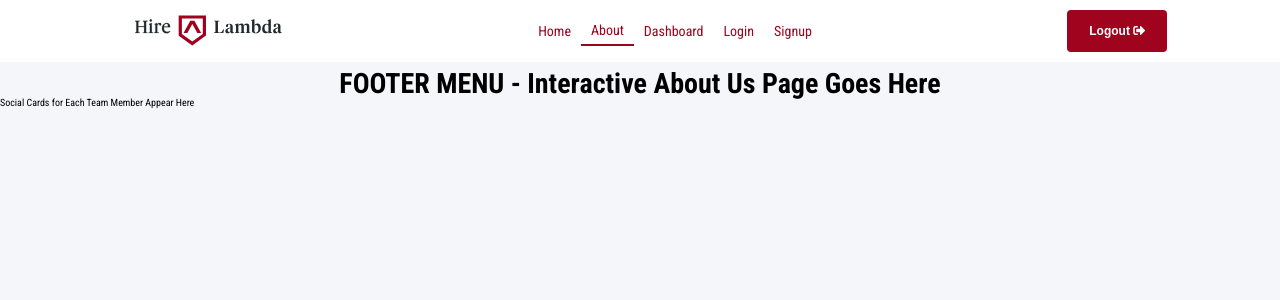
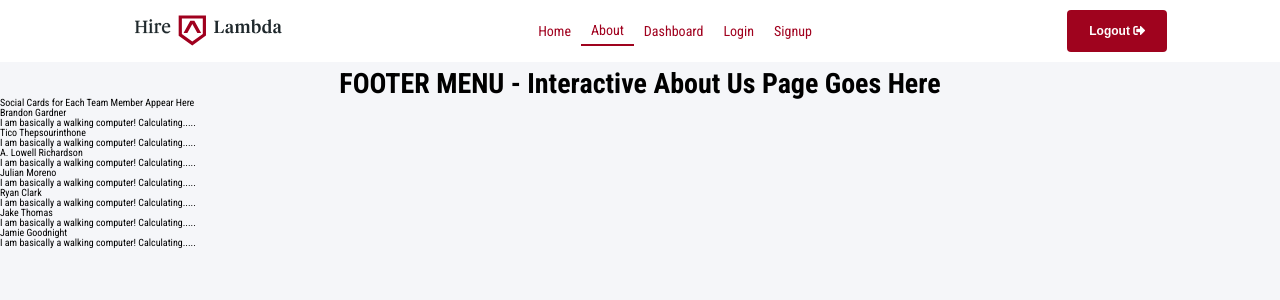
Before and after one commit to hire-lambda-grads/front-end, a React (Create React App) app: page /about in a window 1280 px wide. Shown: the top 300 px of the page. Built offline with nearby package versions, Linux system fonts and the light colour scheme.

Commit message:
Created a card component and passing props

```diff
--- a/src/components/about/About.js
+++ b/src/components/about/About.js
@@ -1,12 +1,61 @@
 import React from 'react';
+
+import Card from './Card';
+
 
 const About = () => {
 	return (
 		<div>
 			<h1>FOOTER MENU - Interactive About Us Page Goes Here</h1>
 			<h2>Social Cards for Each Team Member Appear Here</h2>
+			<Card
+			name= 'Brandon Gardner'
+			about= 'I am basically a walking computer! Calculating.....'
+			/>
+			<Card
+			name= 'Tico Thepsourinthone'
+			about= 'I am basically a walking computer! Calculating.....'
+			/>
+			<Card
+			name= 'A. Lowell Richardson'
+			about= 'I am basically a walking computer! Calculating.....'
+			/>
+			<Card
+			name= 'Julian Moreno'
+			about= 'I am basically a walking computer! Calculating.....'
+			/>
+			<Card
+			name= 'Ryan Clark'
+			about= 'I am basically a walking computer! Calculating.....'
+			/>
+			<Card
+			name= 'Jake Thomas'
+			about= 'I am basically a walking computer! Calculating.....'
+			/>
+			<Card
+			name= 'Jamie Goodnight'
+			about= 'I am basically a walking computer! Calculating.....'
+			/>
 		</div>
 	);
 };
 
 export default About;
+
+// class About extends Component {
+// 	constructor(props) {
+// 		super(props);
+// 		this.state = {
+// 			name: name,
+// 			video: video,
+// 			about: about,
+// 		 }
+// 	}
+// 	render() {
+// 		return (
+
+// 		 );
+// 	}
+// }
+
+// export default About;
--- /dev/null
+++ b/src/components/about/Card.js
@@ -0,0 +1,12 @@
+import React from 'react';
+
+const Card = (props) => {
+    return (
+        <div>
+            <h2>{props.name}</h2>
+            <p>{props.about}</p>
+        </div>
+     );
+}
+
+export default Card;
```
